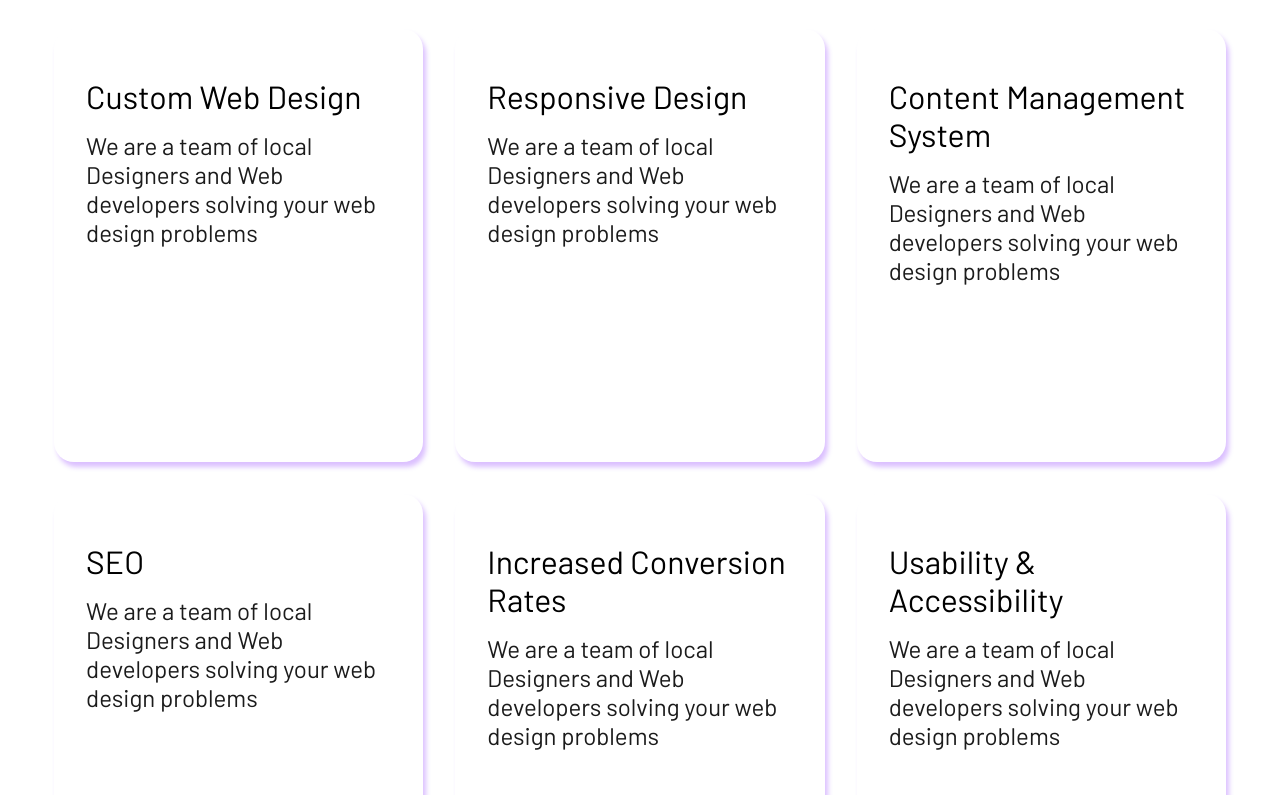
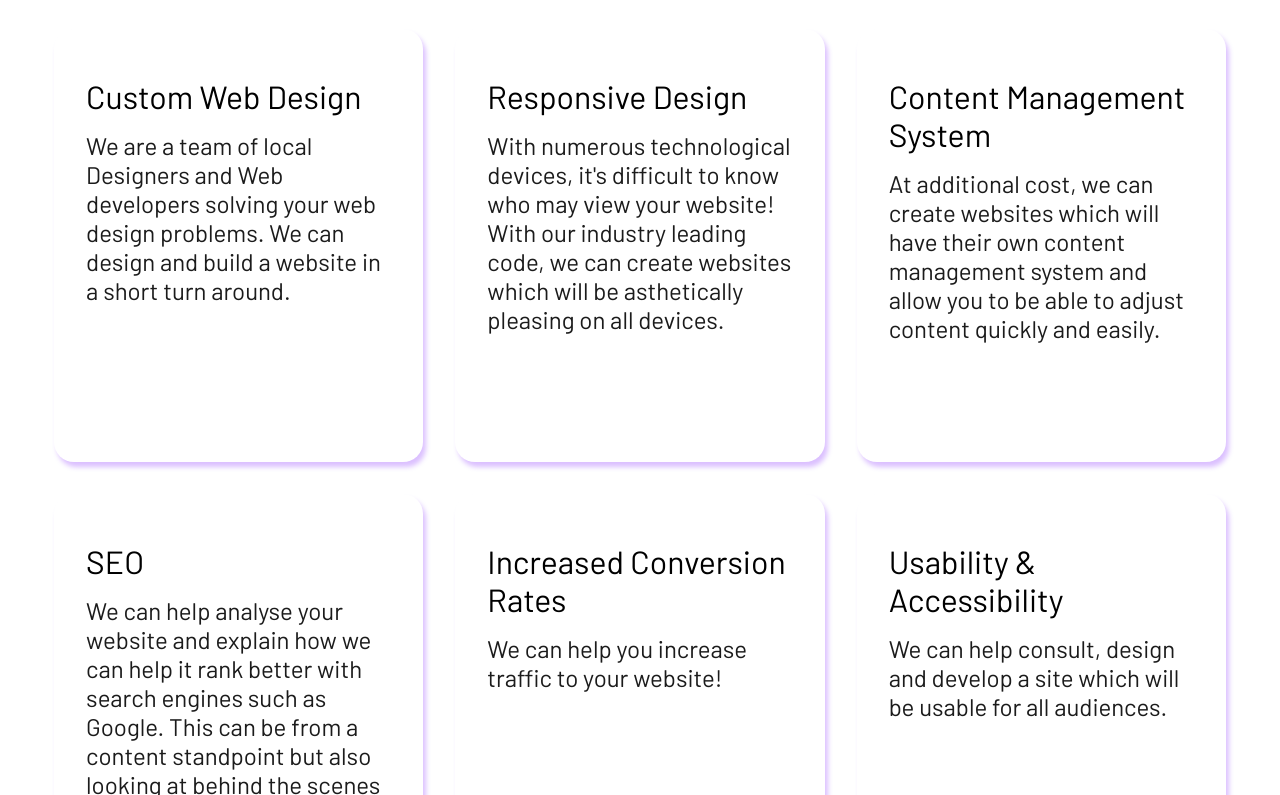
Before and after one commit to vanvisual/teamsite-frontend, a React (Create React App) app: page / in a window 1280 px wide. Shown: the part 945-1740 px from the top of the page. Built offline with nearby package versions, Linux system fonts and the light colour scheme.

Commit message:
add copy.

```diff
--- a/src/Components/Approach/Approach.jsx
+++ b/src/Components/Approach/Approach.jsx
@@ -19,7 +19,7 @@ const Approach = () => {
                     delay: 0.2,
                 }} className="appr-card appr-card--first">
                 <h3 className="appr-card__subtitle">Our Design Approach</h3>
-                <p className="appr-card__description">Corem ipsum dolor sit amet, consectetur adipiscing elit. Nunc vulputate libero et velit interdum, ac aliquet odio mattis. Class aptent taciti sociosqu ad litora torquent per conubia nostra, per inceptos himenaeos.</p>
+                <p className="appr-card__description">We use an iterative approach where we start with simple discussions, gather ideas, create sketches and then walk you through the process at each step. If there's not something you are happy with, we can make changes early on.</p>
             </motion.div>
             <motion.article
                 initial={{ opacity: 0 }}
--- a/src/Components/Improvement/Improvement.jsx
+++ b/src/Components/Improvement/Improvement.jsx
@@ -15,7 +15,7 @@ const Improvement = ({ index }) => (
                 }}
                 className="improvement__card">
                 <h3 className='improvement__subtitle'>Custom Web Design</h3>
-                <p className='improvement__description'>We are a team of local Designers and Web developers solving your web design problems</p>
+                <p className='improvement__description'>We are a team of local Designers and Web developers solving your web design problems. We can design and build a website in a short turn around.</p>
             </motion.article>
             <motion.article
                 initial={{ opacity: 0 }}
@@ -27,7 +27,7 @@ const Improvement = ({ index }) => (
 
                 className="improvement__card">
                 <h3 className='improvement__subtitle'>Responsive Design</h3>
-                <p className='improvement__description'>We are a team of local Designers and Web developers solving your web design problems</p>
+                <p className='improvement__description'>With numerous technological devices, it's difficult to know who may view your website! With our industry leading code, we can create websites which will be asthetically pleasing on all devices.</p>
             </motion.article>
             <motion.article
                 initial={{ opacity: 0 }}
@@ -38,7 +38,7 @@ const Improvement = ({ index }) => (
                 }}
                 className="improvement__card">
                 <h3 className='improvement__subtitle'>Content Management System</h3>
-                <p className='improvement__description'>We are a team of local Designers and Web developers solving your web design problems</p>
+                <p className='improvement__description'>At additional cost, we can create websites which will have their own content management system and allow you to be able to adjust content quickly and easily.</p>
             </motion.article>
             <motion.article
                 initial={{ opacity: 0 }}
@@ -49,7 +49,7 @@ const Improvement = ({ index }) => (
                     // repeat: Infinity
                 }} className="improvement__card">
                 <h3 className='improvement__subtitle'>SEO</h3>
-                <p className='improvement__description'>We are a team of local Designers and Web developers solving your web design problems</p>
+                <p className='improvement__description'>We can help analyse your website and explain how we can help it rank better with search engines such as Google. This can be from a content standpoint but also looking at behind the scenes to see if there's anything else you can do!</p>
             </motion.article>
             <motion.article
                 initial={{ opacity: 0 }}
@@ -58,7 +58,7 @@ const Improvement = ({ index }) => (
                     delay: 0.2,
                 }} className="improvement__card">
                 <h3 className='improvement__subtitle'>Increased Conversion Rates</h3>
-                <p className='improvement__description'>We are a team of local Designers and Web developers solving your web design problems</p>
+                <p className='improvement__description'>We can help you increase traffic to your website!</p>
             </motion.article>
             <motion.article
                 initial={{ opacity: 0 }}
@@ -69,7 +69,7 @@ const Improvement = ({ index }) => (
 
                 className="improvement__card">
                 <h3 className='improvement__subtitle'>Usability & Accessibility</h3>
-                <p className='improvement__description'>We are a team of local Designers and Web developers solving your web design problems</p>
+                <p className='improvement__description'>We can help consult, design and develop a site which will be usable for all audiences.</p>
             </motion.article>
         </section>
     </div>
```
